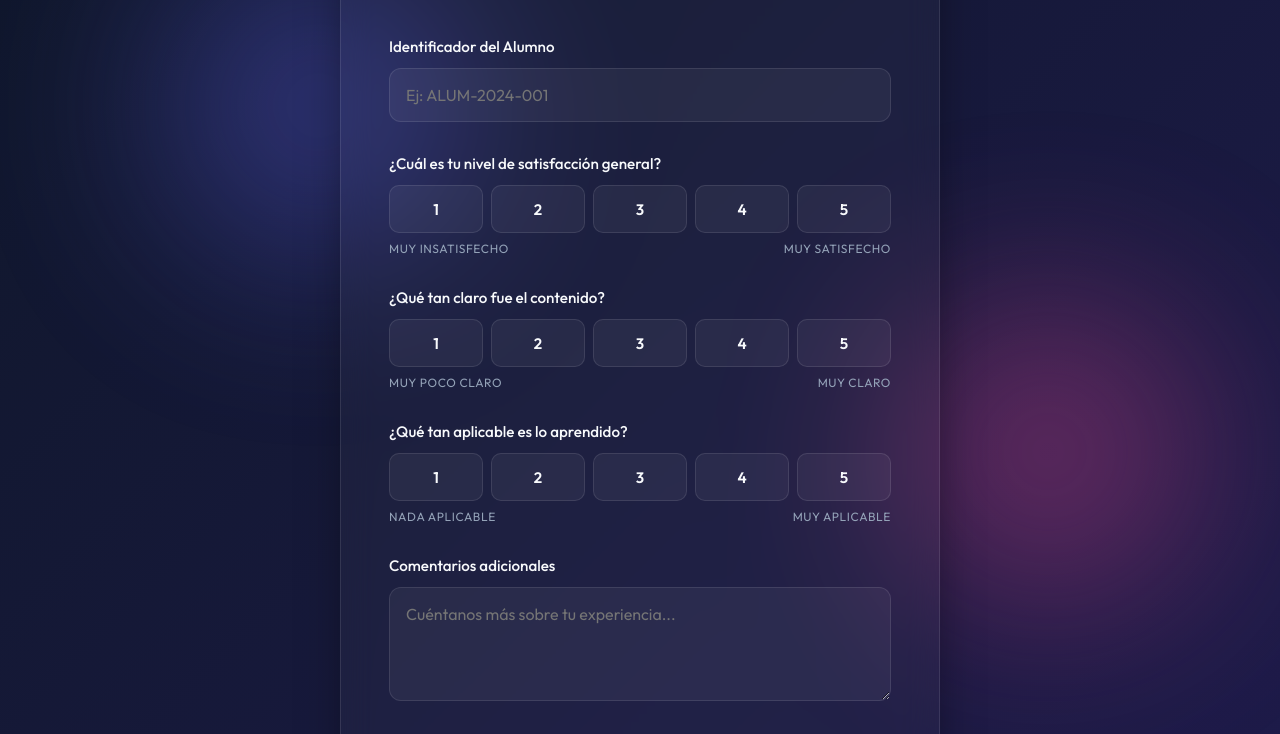
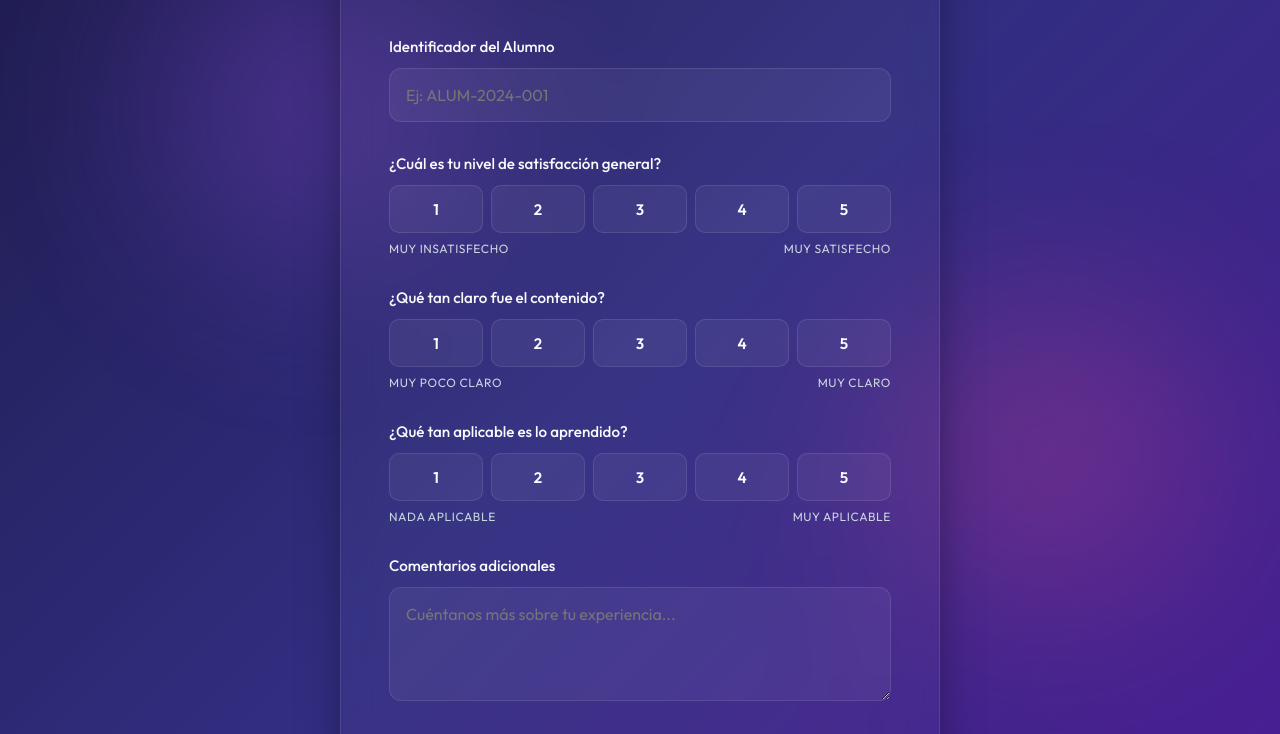
Before and after one commit to marinig/proyecto_encuesta, a plain HTML site: page index.html in a window 1280 px wide. Shown: the part 165-899 px from the top of the page. Drawn offline with Linux system fonts and the light colour scheme.

Commit message:
Update form theme to Pink and Violet palette

```diff
--- a/style.css
+++ b/style.css
@@ -1,13 +1,14 @@
 /* Global Reset & Base Styles */
 :root {
-    --primary: #6366f1;
-    --primary-hover: #4f46e5;
-    --bg-gradient: linear-gradient(135deg, #0f172a 0%, #1e1b4b 100%);
+    --primary: #a855f7; /* Violet */
+    --primary-hover: #9333ea;
+    --secondary: #ec4899; /* Pink */
+    --bg-gradient: linear-gradient(135deg, #1e1b4b 0%, #312e81 50%, #4c1d95 100%);
     --glass-bg: rgba(255, 255, 255, 0.03);
     --glass-border: rgba(255, 255, 255, 0.1);
     --text-primary: #f8fafc;
-    --text-secondary: #94a3b8;
-    --accent: #10b981;
+    --text-secondary: #cbd5e1;
+    --accent: #f472b6; /* Light Pink */
     --font-family: 'Outfit', system-ui, -apple-system, sans-serif;
 }
 
@@ -38,7 +39,7 @@ body::before, body::after {
     border-radius: 50%;
     filter: blur(100px);
     z-index: -1;
-    opacity: 0.4;
+    opacity: 0.3;
 }
 
 body::before {
@@ -49,7 +50,7 @@ body::before {
 }
 
 body::after {
-    background: #ec4899;
+    background: var(--secondary);
     bottom: 10%;
     right: 10%;
     animation: float 15s infinite alternate-reverse;
@@ -127,7 +128,7 @@ textarea:focus {
     outline: none;
     border-color: var(--primary);
     background: rgba(255, 255, 255, 0.08);
-    box-shadow: 0 0 0 4px rgba(99, 102, 241, 0.2);
+    box-shadow: 0 0 0 4px rgba(168, 85, 247, 0.2);
 }
 
 /* Rating Scale */
@@ -160,9 +161,9 @@ textarea:focus {
 }
 
 .rating-option input:checked + label {
-    background: var(--primary);
-    border-color: var(--primary);
-    box-shadow: 0 4px 15px rgba(99, 102, 241, 0.4);
+    background: var(--secondary);
+    border-color: var(--secondary);
+    box-shadow: 0 4px 15px rgba(236, 72, 153, 0.4);
     transform: translateY(-2px);
 }
 
@@ -203,7 +204,7 @@ button[type="submit"] {
 button[type="submit"]:hover {
     background: var(--primary-hover);
     transform: translateY(-2px);
-    box-shadow: 0 10px 25px -5px rgba(99, 102, 241, 0.4);
+    box-shadow: 0 10px 25px -5px rgba(168, 85, 247, 0.4);
 }
 
 button[type="submit"]:active {
```
